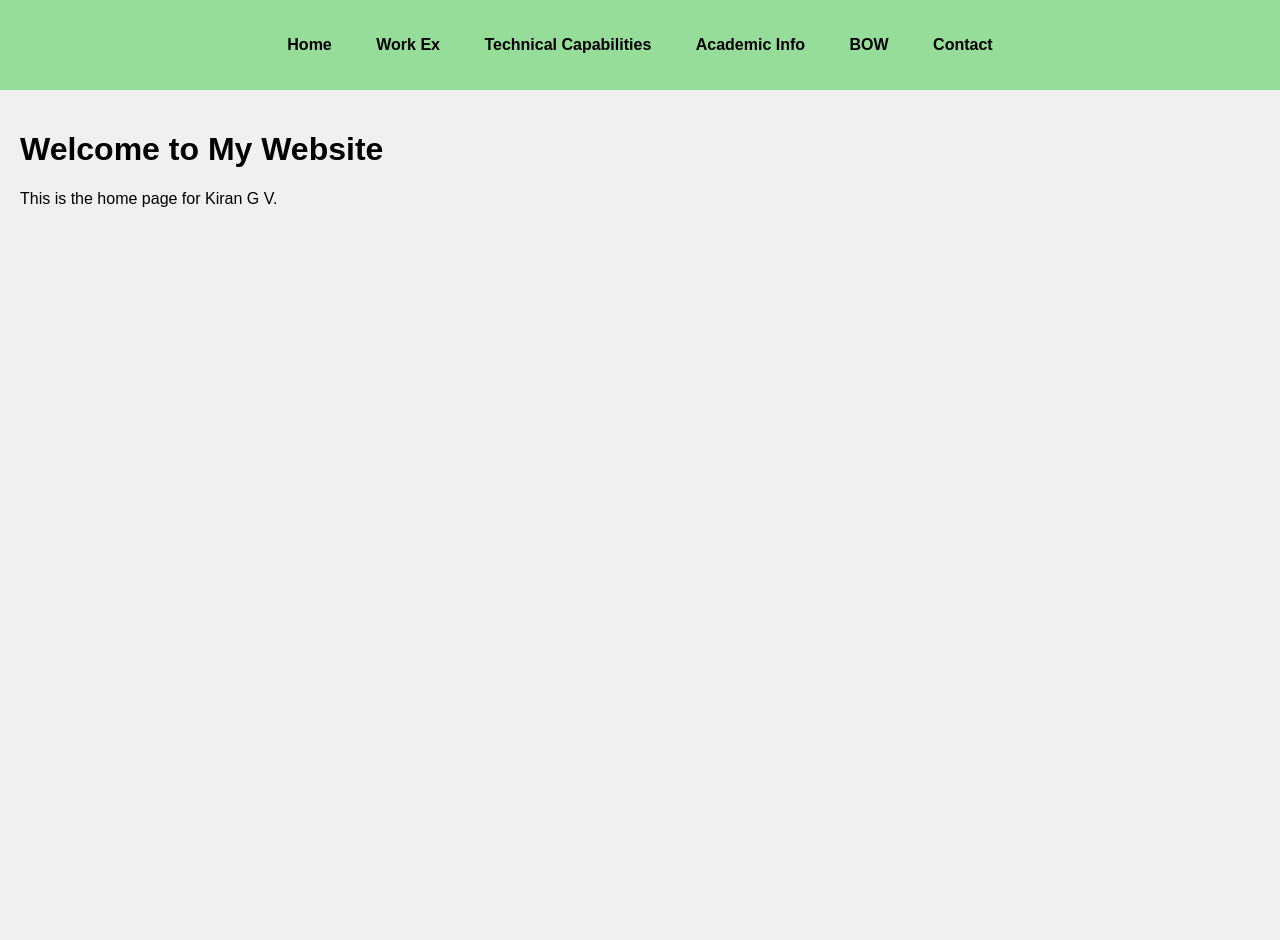
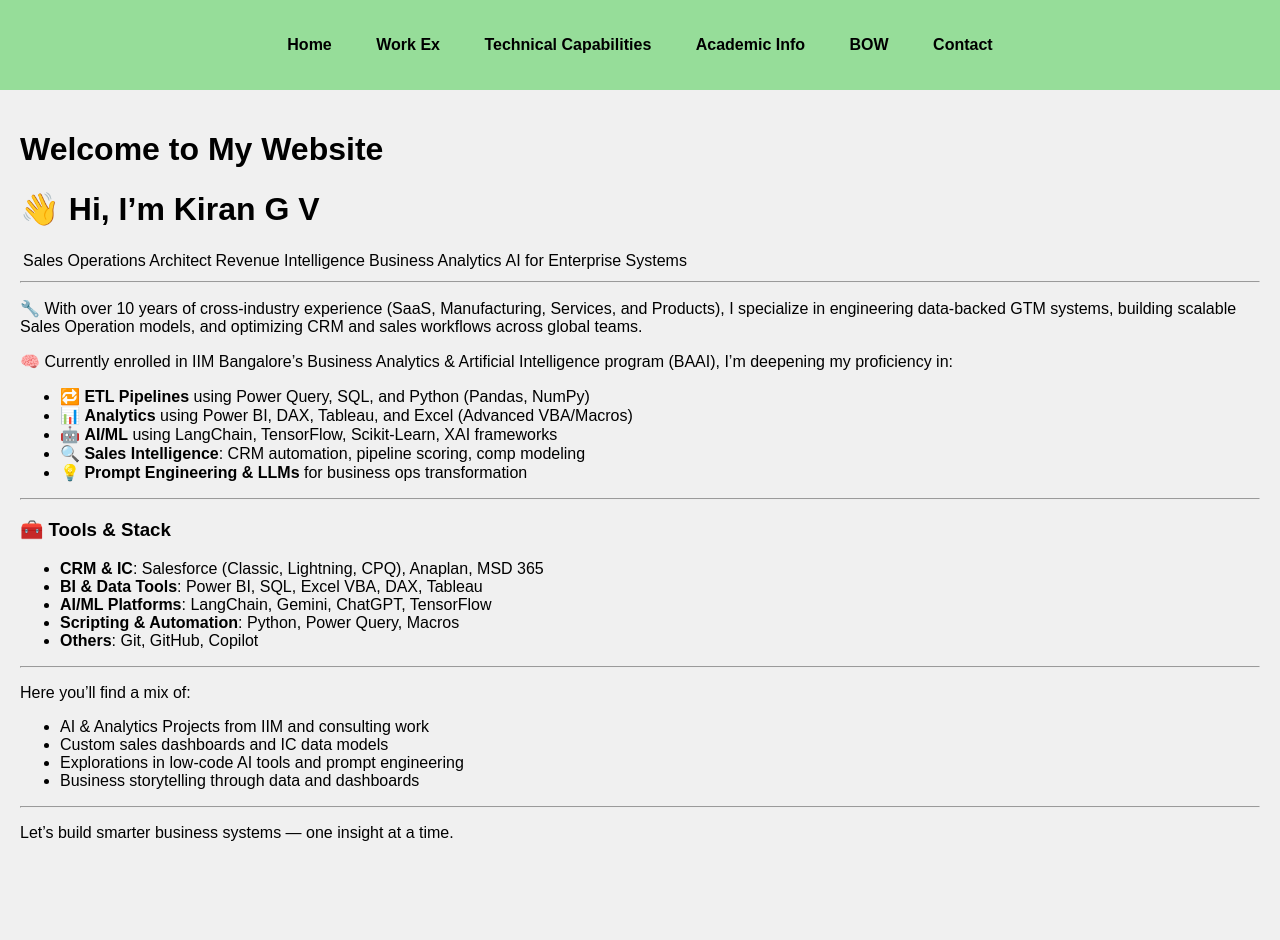
Before and after one commit to IIMBKiranGV/IIMBKiranGV.github.io, a Jekyll site: the page built from index.md, in a window 1280 px wide. Built offline with Jekyll 4.4.1, drawn with Linux system fonts in a browser that asks for light colours.

Commit message:
Update index.md

```diff
--- a/index.md
+++ b/index.md
@@ -6,4 +6,38 @@ permalink: /
 
 # Welcome to My Website
 
-This is the home page for Kiran G V.
+# 👋 Hi, I'm Kiran G V
+
+Sales Operations Architect | Revenue Intelligence | Business Analytics | AI for Enterprise Systems
+
+---
+
+🔧 With over 10 years of cross-industry experience (SaaS, Manufacturing,  Services, and Products), I specialize in engineering data-backed GTM systems, building scalable Sales Operation models, and optimizing CRM and sales workflows across global teams.
+
+🧠 Currently enrolled in IIM Bangalore’s Business Analytics & Artificial Intelligence program (BAAI), I’m deepening my proficiency in:
+
+- 🔁 **ETL Pipelines** using Power Query, SQL, and Python (Pandas, NumPy)
+- 📊 **Analytics** using Power BI, DAX, Tableau, and Excel (Advanced VBA/Macros)
+- 🤖 **AI/ML** using LangChain, TensorFlow, Scikit-Learn, XAI frameworks
+- 🔍 **Sales Intelligence**: CRM automation, pipeline scoring, comp modeling
+- 💡 **Prompt Engineering & LLMs** for business ops transformation
+
+---
+
+### 🧰 Tools & Stack
+
+- **CRM & IC**: Salesforce (Classic, Lightning, CPQ), Anaplan, MSD 365
+- **BI & Data Tools**: Power BI, SQL, Excel VBA, DAX, Tableau
+- **AI/ML Platforms**: LangChain, Gemini, ChatGPT, TensorFlow
+- **Scripting & Automation**: Python, Power Query, Macros
+- **Others**: Git, GitHub, Copilot
+
+---
+Here you'll find a mix of:
+- AI & Analytics Projects from IIM and consulting work
+- Custom sales dashboards and IC data models
+- Explorations in low-code AI tools and prompt engineering
+- Business storytelling through data and dashboards
+
+---
+Let’s build smarter business systems — one insight at a time.
```
